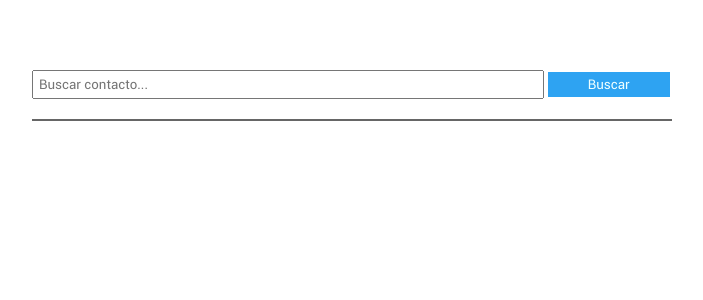
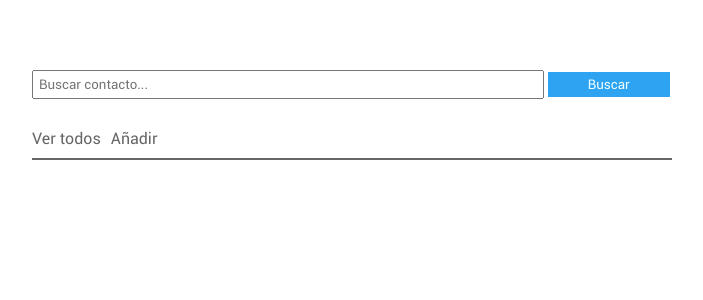
Before and after one commit to JairoDuenas/practica-Django, a Django app: page /contact/ in a window 1280 px wide; the page is wider, and only the part inside the window is pictured. Shown: the part 80-380 px from the top of that part, without its empty margins (338-1041 px from the left). Run offline with Django 4.2, Linux system fonts and the light colour scheme; data that the repository does not hold is empty.

Commit message:
Agregando botones auxiliares [Ver todos, Añadir]

```diff
--- a/agenda/static/css/main_base.css
+++ b/agenda/static/css/main_base.css
@@ -31,3 +31,15 @@ main {
   background-color: azure;
   color: var(--color-primary);
 }
+
+.aux-btns {
+  width: 50%;
+  display: flex;
+  justify-content: flex-start;
+  margin: 10px;
+}
+
+.aux-btns a {
+  padding-right: 10px;
+  text-decoration: none;
+}
--- a/agenda/templates/contact/index.html
+++ b/agenda/templates/contact/index.html
@@ -10,7 +10,7 @@
   <input type="text" class="search-bar" name="search" placeholder="Buscar contacto...">
   <input type="submit" class="btn btn-search" value="Buscar">
 </form>
-
+<span class="aux-btns"><a href="{% url 'contact' %}">Ver todos</a><a href="#">Añadir</a></span>
 <link rel="stylesheet" href="{% static 'css/contact.css' %}">
   <ul class="list">
     {% for contact in contacts %}
```
